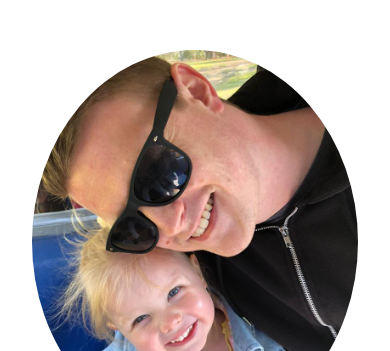
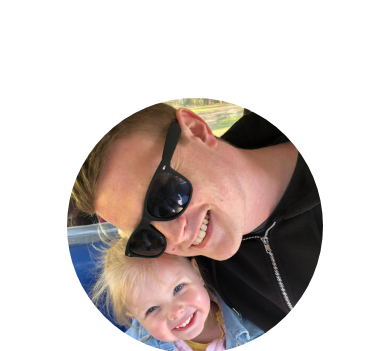
Before and after one commit to sladesamuel/personal-website, a Gatsby site: page / in a window 390 px wide. Shown: the part 176-527 px from the top of the page. Built offline with nearby package versions, Linux system fonts and the light colour scheme; Gatsby itself is replaced by a stand-in of ours.

Commit message:
Smaller image on front page to scale on mobile devices

```diff
--- a/src/components/CircularContainer.js
+++ b/src/components/CircularContainer.js
@@ -4,8 +4,8 @@ import PropTypes from "prop-types"
 
 const Container = styled.div`
   position: relative;
-  max-width: ${(props) => props.width}px;
-  max-height: ${(props) => props.height}px;
+  width: ${(props) => props.width}px;
+  height: ${(props) => props.height}px;
   overflow: hidden;
   border: ${(props) =>
     props.addBorder ? `1px dashed ${props.theme.colors.secondary}` : `none`};
--- a/src/components/FrontPage.js
+++ b/src/components/FrontPage.js
@@ -23,7 +23,7 @@ const Subtitle = styled.p`
 
 const FrontPage = ({ title, subtitle }) => (
   <Container>
-    <CircularContainer size="xl">
+    <CircularContainer size="lg">
       <StaticImage src="../images/personal.jpeg" alt="" />
     </CircularContainer>
 
--- a/src/components/Page.js
+++ b/src/components/Page.js
@@ -1,6 +1,11 @@
 import React from "react"
+import styled from "styled-components"
 import "@fontsource/fira-sans/300.css"
 
-const Page = ({ children }) => <>{children}</>
+const Container = styled.div`
+  padding: 1rem;
+`
+
+const Page = ({ children }) => <Container>{children}</Container>
 
 export default Page
--- a/src/styles/core.css
+++ b/src/styles/core.css
@@ -1,7 +1,6 @@
 html,
 body {
   height: 100vh;
-  padding: 1rem;
 }
 
 body {
```
